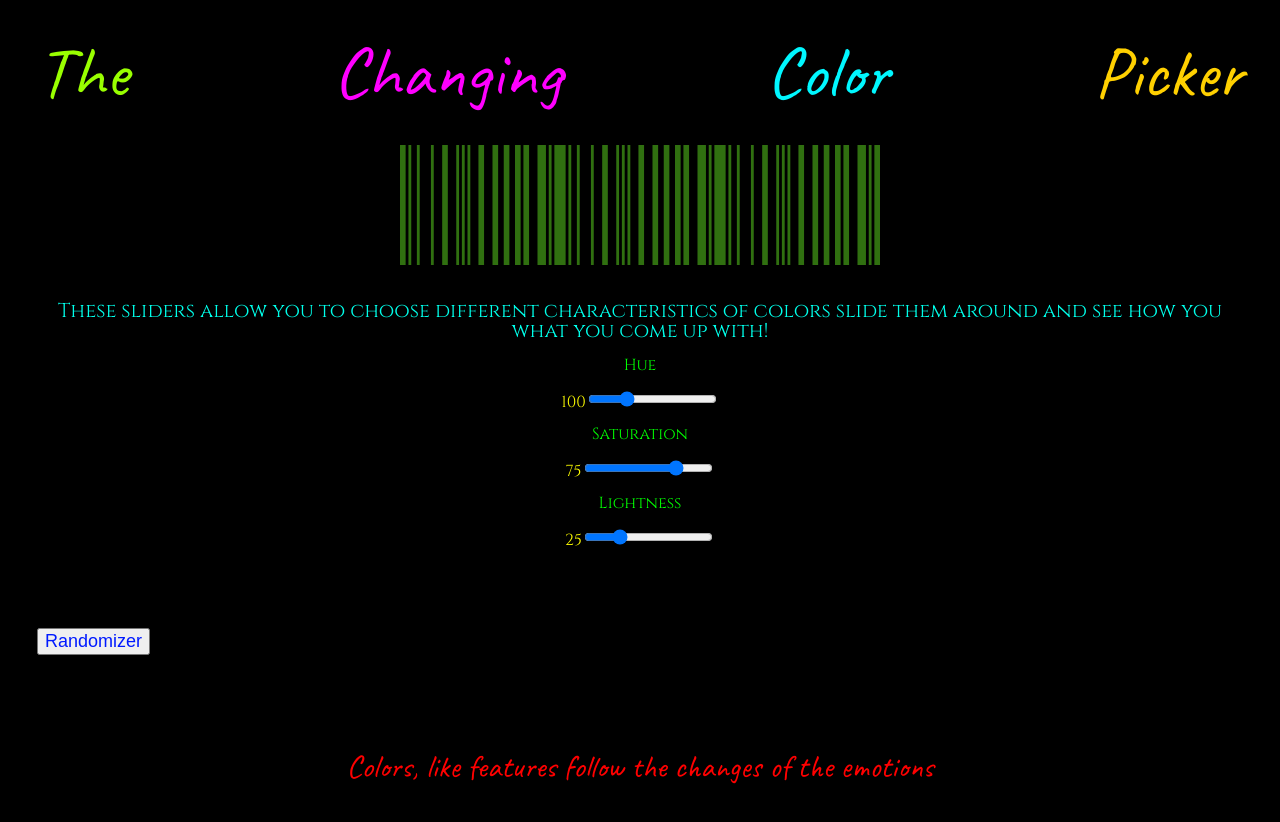
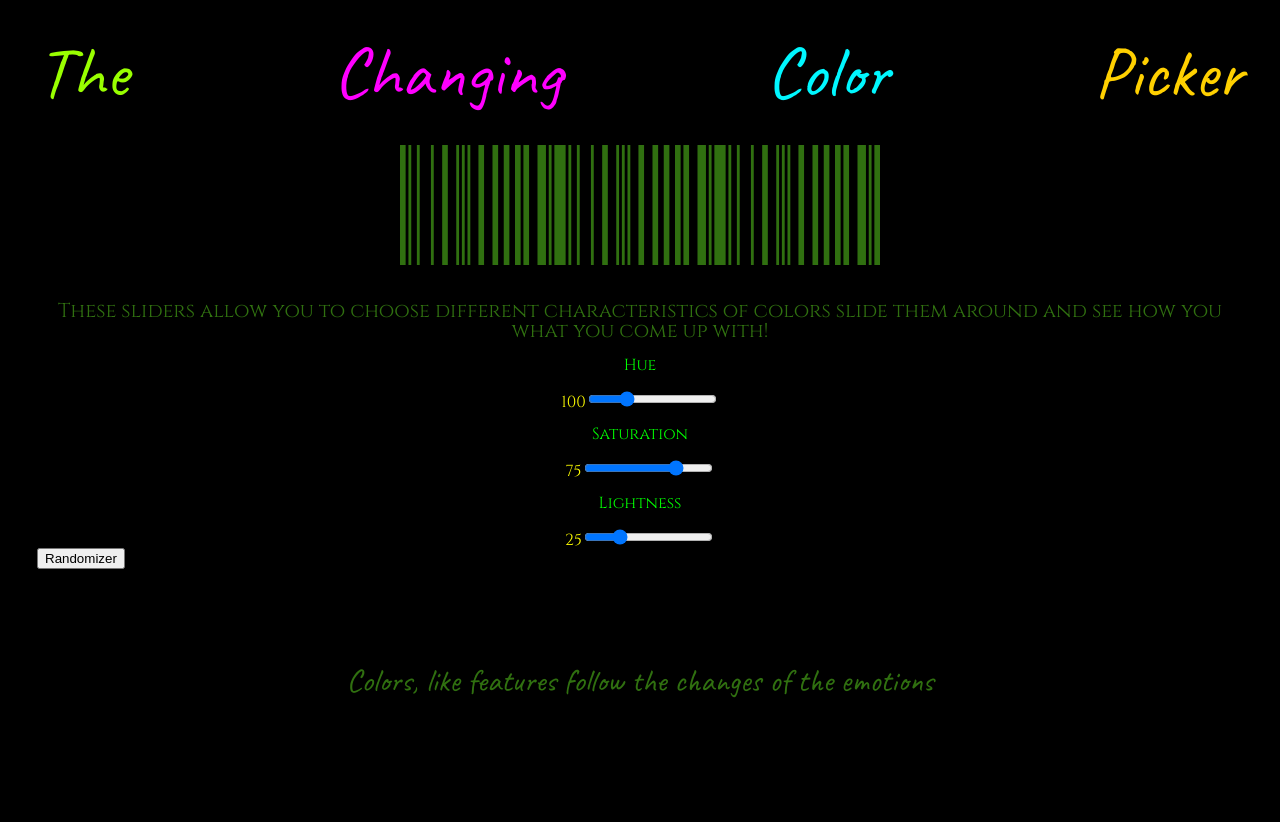
Before and after one commit to Austinentpierce/ColorPicker, a React app: page / in a window 1280 px wide. Shown: the top 822 px of the page. Built offline with nearby package versions, Linux system fonts and the light colour scheme; the HTML template or start-up script is replaced by a standard one.

Commit message:
finished random button, explorer mode done

```diff
--- a/src/App.tsx
+++ b/src/App.tsx
@@ -15,12 +15,18 @@ export function App() {
     setLightness(Number(event.target.value))
   }
 
+  function handleRandomButtonClick() {
+    setHue(Math.floor(Math.random() * 361))
+    setSaturation(Math.floor(Math.random() * 101))
+    setLightness(Math.floor(Math.random() * 101))
+  }
+
   const newColor = `hsl(${hue},${saturation}%,${lightness}%)`
   const newStyle = { color: newColor }
 
   return (
     <main>
-      <header>
+      <header style={newStyle}>
         <div className="the">The</div>
         <div className="changing">Changing</div>
         <div className="color">Color</div>
@@ -33,7 +39,7 @@ export function App() {
         <i className="fas fa-10x fa-barcode"></i>
       </figure>
 
-      <div className="directions">
+      <div className="directions" style={newStyle}>
         These sliders allow you to choose different characteristics of colors
         slide them around and see how you what you come up with!
       </div>
@@ -72,9 +78,11 @@ export function App() {
         ></input>
       </section>
 
-      <button className="Randomizer">Randomizer</button>
+      <button onClick={handleRandomButtonClick}>Randomizer</button>
 
-      <footer>Colors, like features follow the changes of the emotions</footer>
+      <footer style={newStyle}>
+        Colors, like features follow the changes of the emotions
+      </footer>
     </main>
   )
 }
```
